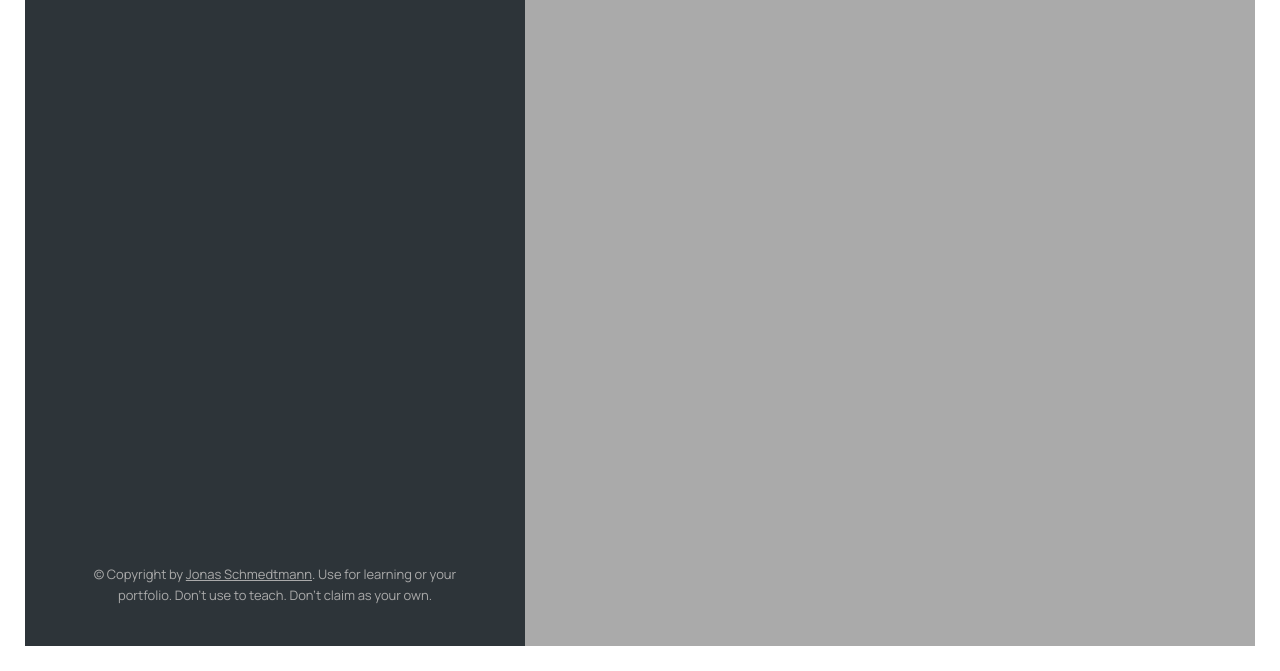
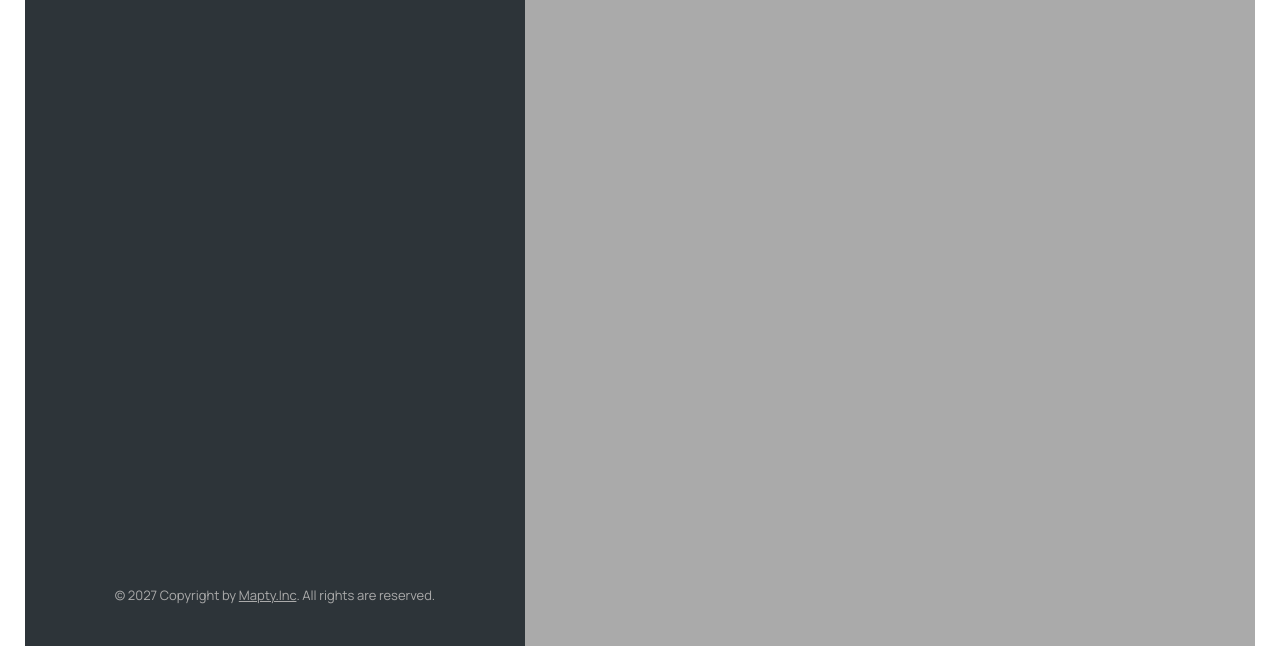
Before and after one commit to gharsh11032000/Mapty, a plain HTML site: page index.html in a window 1280 px wide. Shown: the part 129-800 px from the top of the page. Drawn offline with nearby package versions, Linux system fonts and the light colour scheme.

Commit message:
Update in index.html

```diff
--- a/index.html
+++ b/index.html
@@ -120,14 +120,13 @@
       </ul>
 
       <p class="copyright">
-        &copy; Copyright by
+        &copy; 2027 Copyright by
         <a
           class="twitter-link"
           target="_blank"
-          href="https://twitter.com/jonasschmedtman"
-          >Jonas Schmedtmann</a
-        >. Use for learning or your portfolio. Don't use to teach. Don't claim
-        as your own.
+          href="https://github.com/gharsh11032000/"
+          >Mapty.Inc</a
+        >. All rights are reserved.
       </p>
     </div>
 
```
